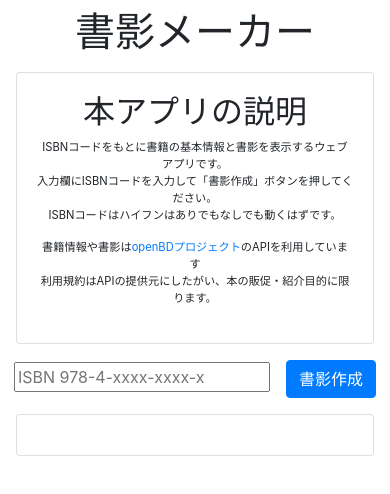
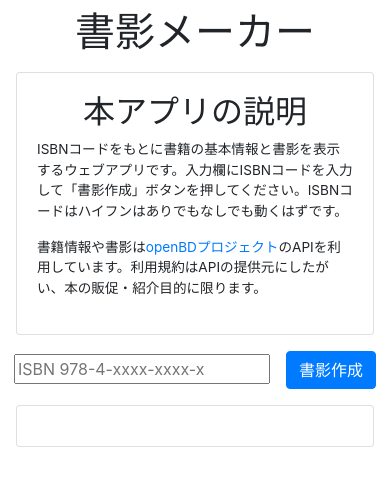
Before and after one commit to Kinji-K/Shoei_maker, a React (Create React App) app: page / in a window 390 px wide. Shown: the top 494 px of the page. Built offline with nearby package versions, Linux system fonts and the light colour scheme.

Commit message:
modify text

```diff
--- a/src/App.css
+++ b/src/App.css
@@ -13,6 +13,7 @@ h1{
 
 p {
   font-size: 1rem;
+  text-align: left;
 }
 
 Button {
@@ -58,9 +59,3 @@ Button {
     font-size: 0.85rem;
   }
 }
-
-@media screen and (max-width: 600px){
-  p{
-    font-size: 0.7rem;
-  }
-}
--- a/src/components/Title.js
+++ b/src/components/Title.js
@@ -7,8 +7,8 @@ const Title = () => {
       <Card className="card">
         <Card.Body>
           <h2>本アプリの説明</h2>
-          <p>ISBNコードをもとに書籍の基本情報と書影を表示するウェブアプリです。<br/>入力欄にISBNコードを入力して「書影作成」ボタンを押してください。<br/>ISBNコードはハイフンはありでもなしでも動くはずです。</p>
-          <p>書籍情報や書影は<a href="https://openbd.jp/">openBDプロジェクト</a>のAPIを利用しています<br/>利用規約はAPIの提供元にしたがい、本の販促・紹介目的に限ります。</p>
+          <p>ISBNコードをもとに書籍の基本情報と書影を表示するウェブアプリです。入力欄にISBNコードを入力して「書影作成」ボタンを押してください。ISBNコードはハイフンはありでもなしでも動くはずです。</p>
+          <p>書籍情報や書影は<a href="https://openbd.jp/">openBDプロジェクト</a>のAPIを利用しています。利用規約はAPIの提供元にしたがい、本の販促・紹介目的に限ります。</p>
         </Card.Body>
       </Card>
     </div>
```
